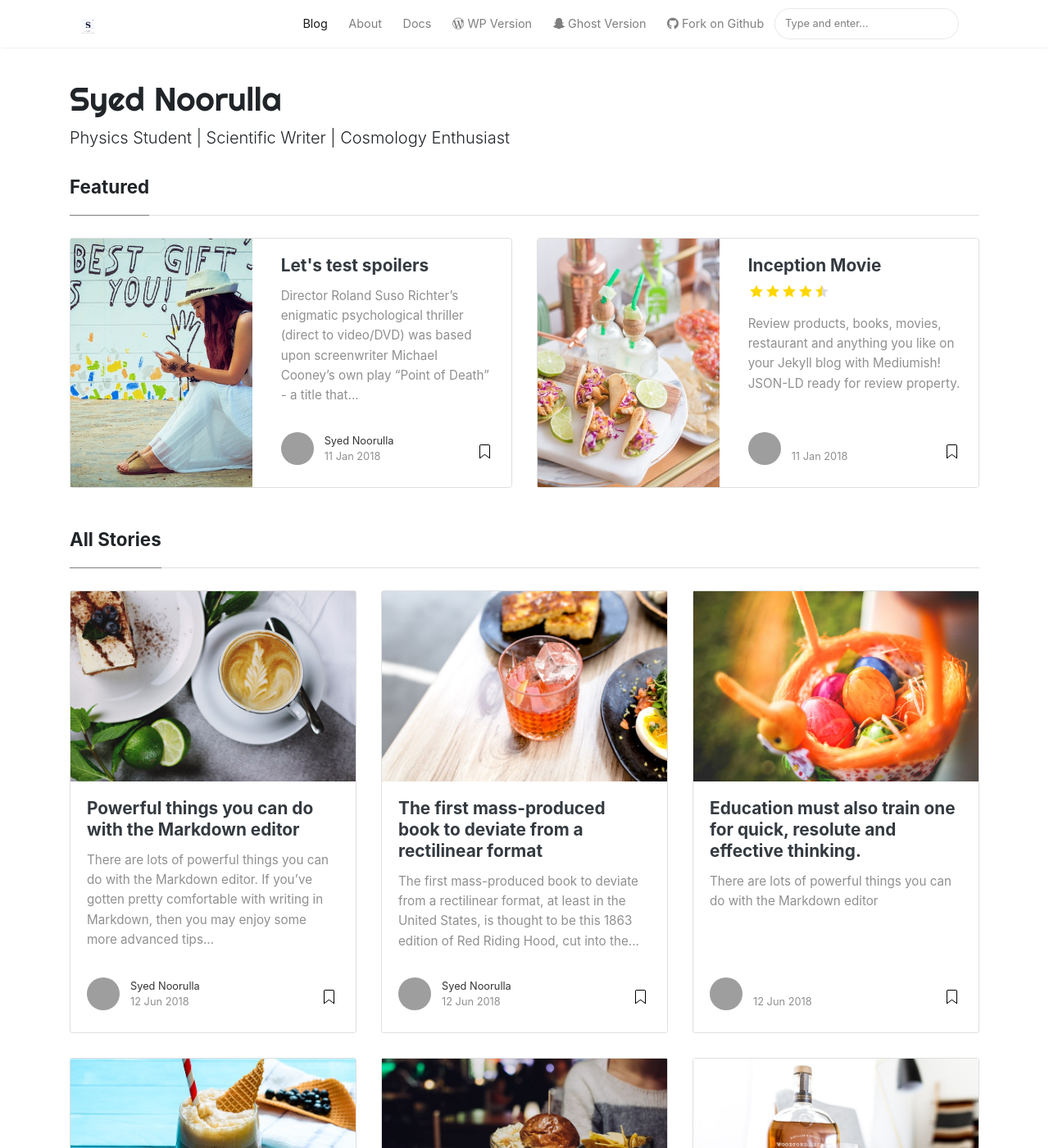
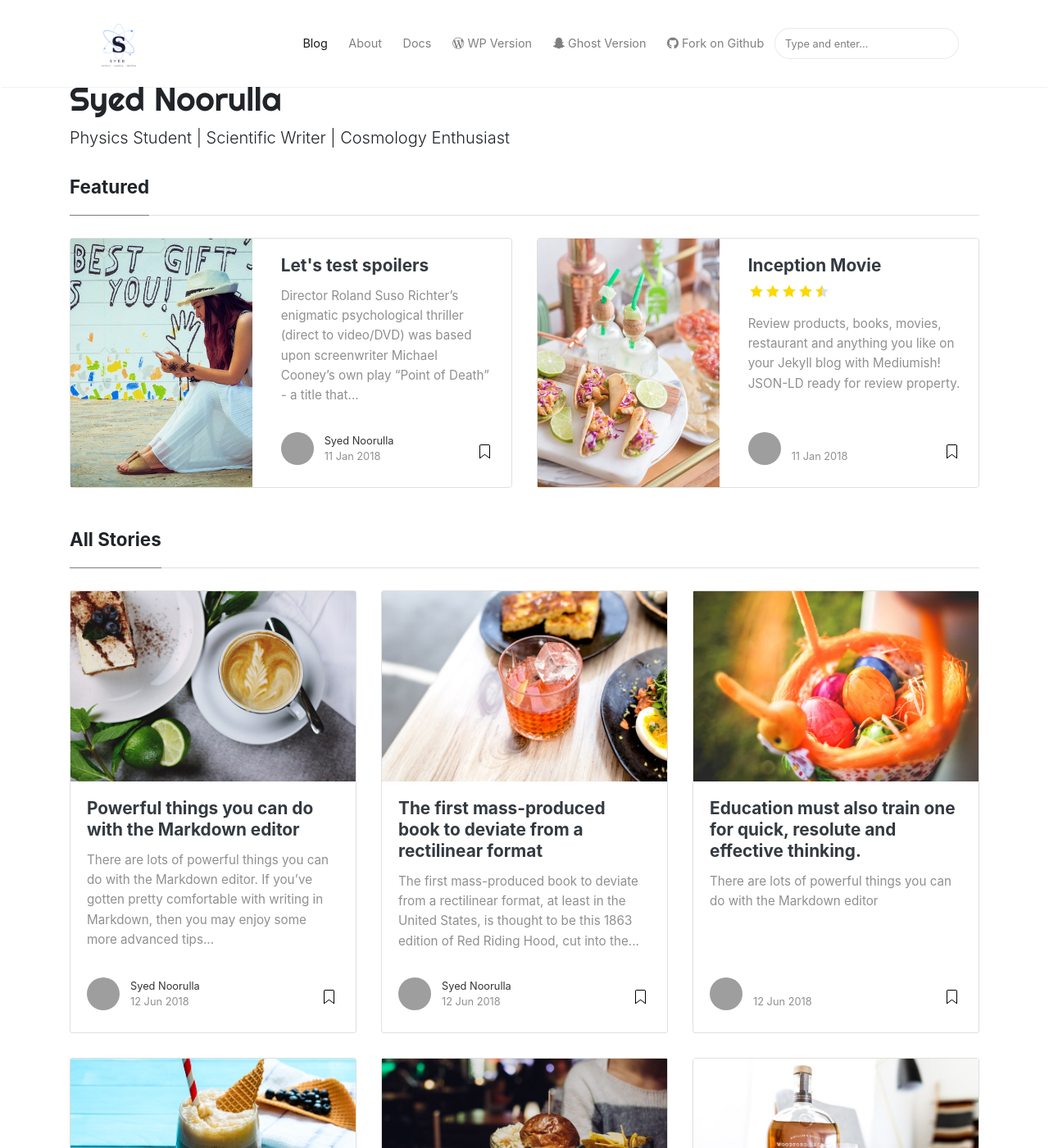
Before and after one commit to syedzeeshanphys/syedzeeshanphys.github.io, a Jekyll site: the page built from index.html, in a window 1280 px wide and 1400 px high. Shown: the whole window at 82% size. Built offline with Jekyll 4.4.1, drawn with Linux system fonts in a browser that asks for light colours; nearby versions of some CDN libraries; the list of posts is cut into pages by our own code; grey boxes are pictures that could not be loaded.

Commit message:
Update screen.css

```diff
--- a/assets/css/screen.css
+++ b/assets/css/screen.css
@@ -300,8 +300,8 @@ span.post-read-more a:hover {
 }
 
 .mediumnavigation .navbar-brand img {
-    max-height: 30px;
-    margin-right: 5px;
+    max-height: 80px;
+    margin-right: 30px;
 }
 
 .mainheading h1.sitetitle {
```
